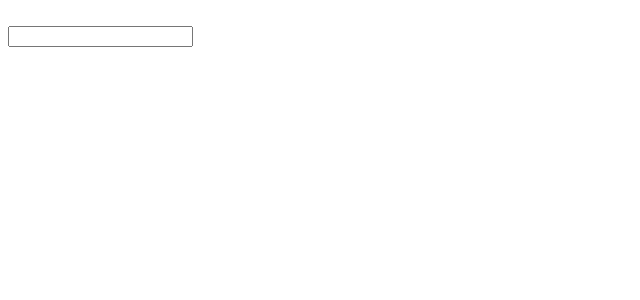
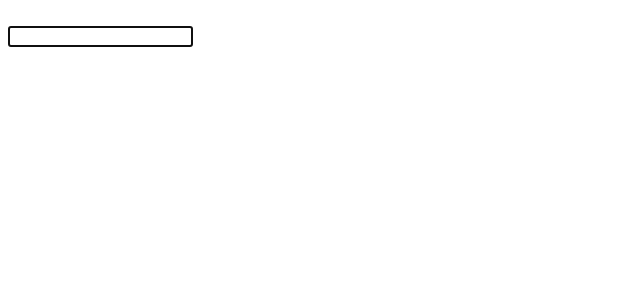
Before and after one commit to Disney-Princesses/vue-day8, a Vue app: page / in a window 1280 px wide. Shown: the top 300 px of the page, without its empty margins (0-640 px from the left). Built offline with nearby package versions, Linux system fonts and the light colour scheme.

Commit message:
完成自定义指令案例

```diff
--- a/src/components/userDirectives.vue
+++ b/src/components/userDirectives.vue
@@ -1,7 +1,7 @@
 <template>
     <div>
         {{ str }}<br>
-        <input type="text" v-model="str" v-numder="str">
+        <input type="text" v-model="str" v-numder="str" v-focus>
     </div>
 </template>
 
--- a/src/main.js
+++ b/src/main.js
@@ -3,6 +3,12 @@ import App from './App.vue'
 
 Vue.config.productionTip = false
 
+Vue.directive('focus', {
+  inserted(el) {
+    el.focus()
+  }
+})
+
 new Vue({
   render: h => h(App),
 }).$mount('#app')
```
